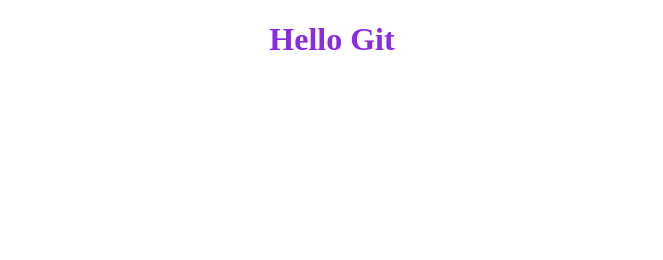
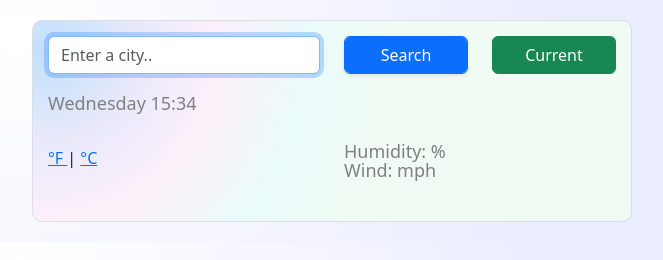
Before and after one commit to castaneday/weather-app-project, a plain HTML site: page index.html in a window 1280 px wide. Shown: the whole page, without its empty margins (308-971 px from the left). Drawn offline with nearby package versions, Linux system fonts and the light colour scheme; no server answers.

Commit message:
Moved existing weather app project to this folder

```diff
--- a/index.html
+++ b/index.html
@@ -3,11 +3,75 @@
   <head>
     <meta charset="UTF-8" />
     <meta name="viewport" content="width=device-width, initial-scale=1.0" />
-    <title>Document</title>
-    <link rel="stylesheet" href="style.css" />
+    <script src="https://cdn.jsdelivr.net/npm/axios@1.1.2/dist/axios.min.js"></script>
+    <link
+      href="https://cdn.jsdelivr.net/npm/bootstrap@5.3.1/dist/css/bootstrap.min.css"
+      rel="stylesheet"
+      integrity="sha384-4bw+/aepP/YC94hEpVNVgiZdgIC5+VKNBQNGCHeKRQN+PtmoHDEXuppvnDJzQIu9"
+      crossorigin="anonymous"
+    />
+
+    <link rel="stylesheet" href="src/style.css" />
+    <title>WeatherApp</title>
   </head>
   <body>
-    <h1>Hello Git</h1>
-    <script src="script.js"></script>
+    <div class="container">
+      <div class="weather-app">
+        <form class="search-form" id="search-form">
+          <div class="row">
+            <div class="col-6">
+              <input
+                type="search"
+                placeholder="Enter a city.."
+                autofocus="on"
+                autocomplete="off"
+                id="city-input"
+                class="form-control"
+              />
+            </div>
+            <div class="col-3">
+              <input
+                type="submit"
+                value="Search"
+                class="form-control btn btn-primary shadow-sm w-100"
+              />
+            </div>
+            <div class="col-3">
+              <button
+                class="btn btn-success w-100"
+                id="current-location-button"
+              >
+                Current
+              </button>
+            </div>
+          </div>
+        </form>
+        <h1 id="city"></h1>
+        <ul>
+          <li id="date"></li>
+          <li id="description"></li>
+        </ul>
+        <div class="row">
+          <div class="col-6">
+            <div class="clearfix">
+              <div class="float-left">
+                <span class="temperature" id="temperature"> </span>
+                <span class="units">
+                  <a href="#" id="fahrenheit-link">°F </a>
+                  | <a href="#" id="celcius-link">°C</a>
+                </span>
+              </div>
+            </div>
+          </div>
+          <div class="col-6">
+            <ul>
+              <li>Humidity: <span id="humidity"></span>%</li>
+              <li>Wind: <span id="wind"></span>mph</li>
+            </ul>
+          </div>
+        </div>
+      </div>
+    </div>
+    <script src="src/script.js"></script>
   </body>
 </html>
--- a/script.js
+++ /dev/null
@@ -1 +0,0 @@
-alert("");
--- /dev/null
+++ b/src/script.js
@@ -0,0 +1,72 @@
+function formatDate(date) {
+  let hours = date.getHours();
+  if (hours < 10) {
+    hours = `0${hours}`;
+  }
+  let minutes = date.getMinutes();
+  if (minutes < 10) {
+    minutes = `0${minutes}`;
+  }
+  let dayIndex = date.getDay();
+  let days = [
+    "Sunday",
+    "Monday",
+    "Tuesday",
+    "Wednesday",
+    "Thursday",
+    "Friday",
+    "Saturday",
+  ];
+  let day = days[dayIndex];
+
+  return `${day} ${hours}:${minutes}`;
+}
+
+function displayWeatherCondition(response) {
+  document.querySelector("#city").innerHTML = response.data.name;
+  document.querySelector("#temperature").innerHTML = Math.round(
+    response.data.main.temp
+  );
+  document.querySelector("#humidity").innerHTML = response.data.main.humidity;
+  document.querySelector("#wind").innerHTML = Math.round(
+    response.data.wind.speed
+  );
+  document.querySelector("#description").innerHTML =
+    response.data.weather[0].main;
+}
+
+function searchCity(city) {
+  let apiKey = "cabdbda40038ba7d1165b953b1c7bd6c";
+  let apiUrl = `https://api.openweathermap.org/data/2.5/weather?q=${city}&appid=${apiKey}&units=imperial`;
+  axios.get(apiUrl).then(displayWeatherCondition);
+}
+
+function handleSubmit(event) {
+  event.preventDefault();
+  let city = document.querySelector("#city-input").value;
+  searchCity(city);
+}
+
+function searchLocation(position) {
+  let apiKey = "cabdbda40038ba7d1165b953b1c7bd6c";
+  let apiUrl = `https://api.openweathermap.org/data/2.5/weather?lat=${position.coords.latitude}&lon=${position.coords.longitude}&appid=${apiKey}&units=imperial`;
+  axios.get(apiUrl).then(displayWeatherCondition);
+}
+
+function getCurrentLocation(event) {
+  event.preventDefault();
+  navigator.geolocation.getCurrentPosition(searchLocation);
+}
+
+let dateElement = document.querySelector("#date");
+let currentTime = new Date();
+dateElement.innerHTML = formatDate(currentTime);
+
+let searchForm = document.querySelector("#search-form");
+
+searchForm.addEventListener("submit", handleSubmit);
+
+let currentLocationButton = document.querySelector("#current-location-button");
+currentLocationButton.addEventListener("click", getCurrentLocation);
+
+searchCity("Dallas");
--- /dev/null
+++ b/src/style.css
@@ -0,0 +1,65 @@
+h1 {
+  color: black;
+  font-size: 28px;
+  font-weight: 600;
+  font-family: "Bebas Neve", sans-serif;
+  line-height: 28px;
+  margin: 0;
+}
+
+ul {
+  margin: 0 0 10px;
+  padding: 0;
+}
+
+li {
+  color: grey;
+  font-size: 18px;
+  font-weight: 300;
+  height: 19px;
+  line-height: 1;
+  list-style: none;
+}
+
+body {
+  background: radial-gradient(
+    621px at 25.3% 13.8%,
+    rgb(255, 255, 255) 0%,
+    rgb(234, 236, 255) 90%
+  );
+}
+.weather-app {
+  border: 1px solid #dadde1;
+  padding: 15px;
+  margin: 20px auto;
+  border-radius: 10px;
+  max-width: 600px;
+  background: radial-gradient(
+    328px at 2.9% 15%,
+    rgb(191, 224, 251) 0%,
+    rgb(232, 233, 251) 25.8%,
+    rgb(252, 239, 250) 50.8%,
+    rgb(234, 251, 251) 77.6%,
+    rgb(240, 251, 244) 100.7%
+  );
+}
+.weather-icon {
+  height: 64px;
+  width: 64px;
+  margin-right: 10px;
+}
+
+.temperature {
+  color: black;
+  font-size: 64px;
+  font-weight: 400;
+  line-height: 1;
+}
+.units {
+  position: relative;
+  top: -34px;
+}
+
+.search-form {
+  margin-bottom: 20px;
+}
--- a/style.css
+++ /dev/null
@@ -1,4 +0,0 @@
-h1 {
-  text-align: center;
-  color: blueviolet;
-}
```
